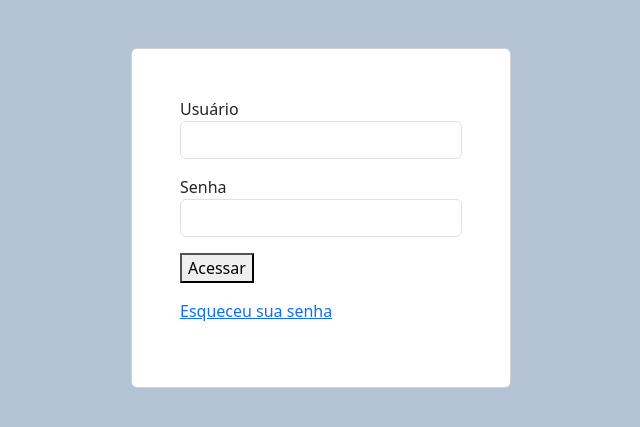
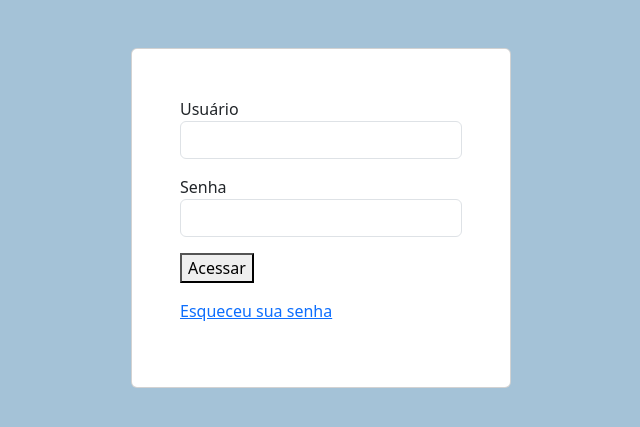
Before and after one commit to MikaelVSM/Sistema-de-Ticket, a PHP site: page / in a window 1280 px wide. Shown: the top 427 px of the page, without its empty margins (319-959 px from the left). Run offline with PHP 8.4, Linux system fonts and the light colour scheme.

Commit message:
Mudança na cor padrão do site

```diff
--- a/css/style.css
+++ b/css/style.css
@@ -1,5 +1,5 @@
 body{
-	background-color: rgb(179, 195, 212);
+	background-color: rgb(164, 194, 215);
 }
 
 h1{
```
